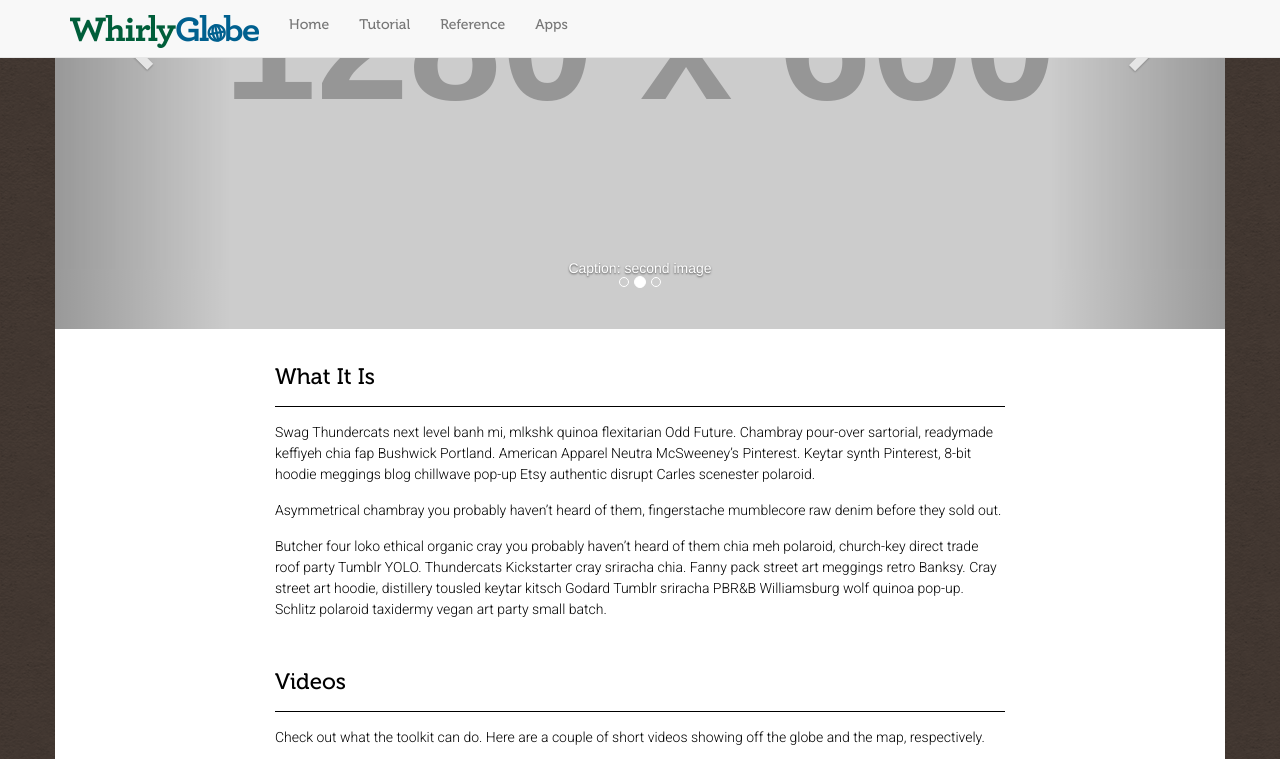
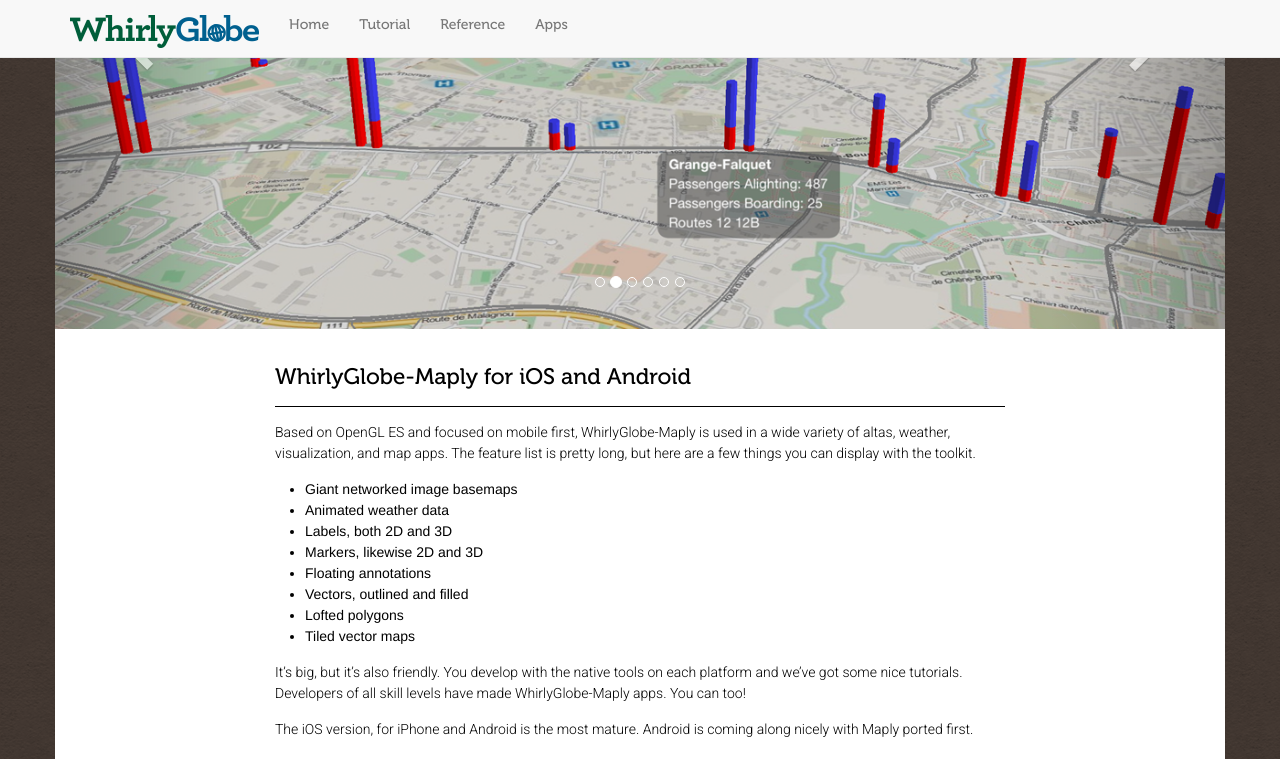
Before and after one commit to muruganandham/WhirlyGlobe-Maply-Site, a Jekyll site: the page built from index.md, in a window 1280 px wide and 900 px high, scrolled down 240 px, cut to the strip 0-759 px from the top of the window. Built offline with Jekyll 4.4.1, drawn with Linux system fonts in a browser that asks for light colours; nearby versions of some CDN libraries; some web fonts are replaced.

Commit message:
Updated carousel.  Fixing up home page.

```diff
--- a/_includes/carousel.html
+++ b/_includes/carousel.html
@@ -7,27 +7,30 @@
     <li data-target="#carousel-homepage" data-slide-to="0" class="active"></li>
     <li data-target="#carousel-homepage" data-slide-to="1"></li>
     <li data-target="#carousel-homepage" data-slide-to="2"></li>
+    <li data-target="#carousel-homepage" data-slide-to="3"></li>
+    <li data-target="#carousel-homepage" data-slide-to="4"></li>
+    <li data-target="#carousel-homepage" data-slide-to="5"></li>
   </ol>
 
   <!-- Wrapper for slides -->
   <div class="carousel-inner" role="listbox">
-    <div class="item active">
-      <img src="http://placehold.it/1280x600/f2b200/000000" alt="first image">
-      <div class="carousel-caption">
-        Caption: first image
+      <div class="item active">
+          <img src="{{ site.baseurl }}/images/carousel/home/mapandglobe.png" alt="">
       </div>
+    <div class="item">
+      <img src="{{ site.baseurl }}/images/carousel/home/geneva.png" alt="Geneva Transit">
     </div>
     <div class="item">
-      <img src="http://placehold.it/1280x600/005e3a/000000" alt="second image">
-      <div class="carousel-caption">
-        Caption: second image
-      </div>
+        <img src="{{ site.baseurl }}/images/carousel/home/globe.png" alt="Mapbox Satellite">
     </div>
     <div class="item">
-      <img src="http://placehold.it/1280x600/e84b38/000000" alt="third image">
-      <div class="carousel-caption">
-        Caption: third image
-      </div>
+        <img src="{{ site.baseurl }}/images/carousel/home/mtrainier.png" alt="Mt. Ranier">
+    </div>
+    <div class="item">
+        <img src="{{ site.baseurl }}/images/carousel/home/brazil.png" alt="Brazil Map">
+    </div>
+    <div class="item">
+        <img src="{{ site.baseurl }}/images/carousel/home/android.png" alt="Android">
     </div>
   </div>
 
--- a/index.md
+++ b/index.md
@@ -3,13 +3,23 @@ title: WhirlyGlobe-Maply
 layout: home
 ---
 
-## What It Is
+## WhirlyGlobe-Maply for iOS and Android
 
-Swag Thundercats next level banh mi, mlkshk quinoa flexitarian Odd Future. Chambray pour-over sartorial, readymade keffiyeh chia fap Bushwick Portland. American Apparel Neutra McSweeney's Pinterest. Keytar synth Pinterest, 8-bit hoodie meggings blog chillwave pop-up Etsy authentic disrupt Carles scenester polaroid.
+Based on OpenGL ES and focused on mobile first, WhirlyGlobe-Maply is used in a wide variety of altas, weather, visualization, and map apps.
+The feature list is pretty long, but here are a few things you can display with the toolkit.
 
-Asymmetrical chambray you probably haven't heard of them, fingerstache mumblecore raw denim before they sold out.
+- Giant networked image basemaps
+- Animated weather data
+- Labels, both 2D and 3D
+- Markers, likewise 2D and 3D
+- Floating annotations
+- Vectors, outlined and filled
+- Lofted polygons
+- Tiled vector maps
 
-Butcher four loko ethical organic cray you probably haven't heard of them chia meh polaroid, church-key direct trade roof party Tumblr YOLO. Thundercats Kickstarter cray sriracha chia. Fanny pack street art meggings retro Banksy. Cray street art hoodie, distillery tousled keytar kitsch Godard Tumblr sriracha PBR&B Williamsburg wolf quinoa pop-up. Schlitz polaroid taxidermy vegan art party small batch.
+It's big, but it's also friendly.  You develop with the native tools on each platform and we've got some nice tutorials.  Developers of all skill levels have made WhirlyGlobe-Maply apps.  You can too!
+
+The iOS version, for iPhone and Android is the most mature.  Android is coming along nicely with Maply ported first.
 
 ## Videos
 
```
Also changed, not shown: images/carousel/home/android.png (added), images/carousel/home/brazil.png (added), images/carousel/home/geneva.png (added), images/carousel/home/gibs.png (added), images/carousel/home/globe.PNG (added), images/carousel/home/mapandglobe.png (added), 2 other files.
